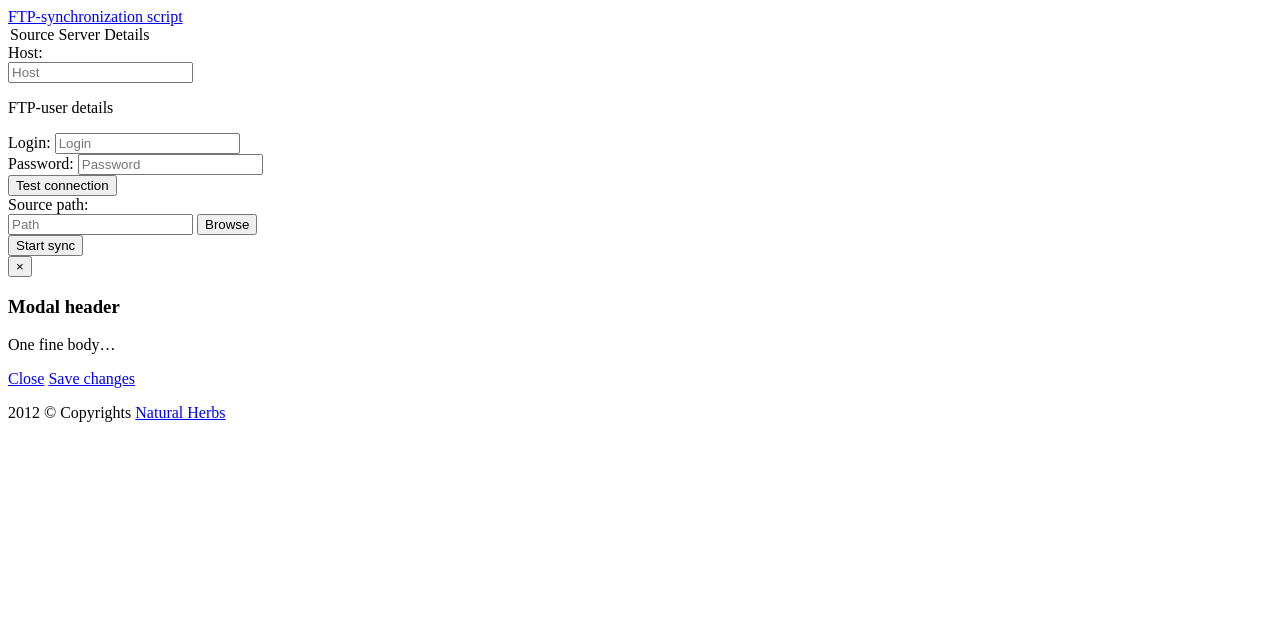
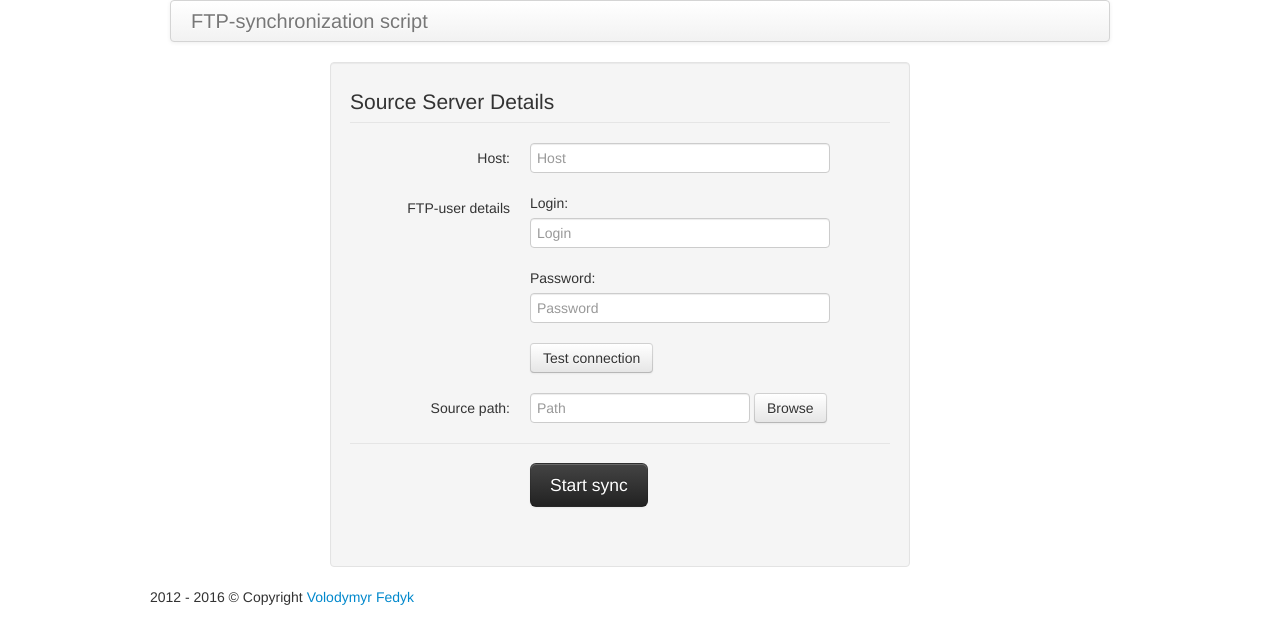
Before and after one commit to VFedyk/ftp-downloader, a PHP site: page / in a window 1280 px wide. Shown: the top 644 px of the page. Run offline with PHP 8.4, Linux system fonts and the light colour scheme.

Commit message:
Fixes - script tags moved to bottom - changed copyrights - several typo fixes

```diff
--- a/index.php
+++ b/index.php
@@ -1,13 +1,9 @@
 <!DOCTYPE html>
 <html lang="en">
     <head>
-        <title>FTP synchronization</title>
-        <link rel="stylesheet" href="css/bootstrap.css" />
+        <title>FTP-downloader</title>
+        <link rel="stylesheet" href="css/bootstrap.min.css" />
         <link rel="stylesheet" href="css/style.css" />
-        <script src="js/jquery-1.8.2.min.js"></script>
-        <script src="js/bootstrap.min.js"></script>
-        <script type="text/javascript" src="js/jquery.jstree.js"></script>
-        <script src="js/iface.js"></script>
     </head>
   <body>
     <div class="container">
@@ -30,7 +26,7 @@
                     </div>
 
                     <div class="control-group">
-                        <p class="control-label">FTP-user details</label>
+                        <label class="control-label">FTP-user details</label>
                         <div class="controls">
                             <div class="control-group">
                                 <label for="srcLogin">Login:</label>
@@ -78,8 +74,13 @@
     </div>
 
     <div class="row">
-        <p>2012 &copy; Copyrights <a href="http://novitiligo.com">Natural Herbs</a></p>
+        <p>2012 - 2016 &copy; Copyright <a href="http://fedyk.in">Volodymyr Fedyk</a></p>
     </div>
+
+	<script src="js/jquery-1.8.2.min.js"></script>
+	<script src="js/bootstrap.min.js"></script>
+	<script src="js/jquery.jstree.js"></script>
+	<script src="js/iface.js"></script>
 
   </body>
 </html>
```
